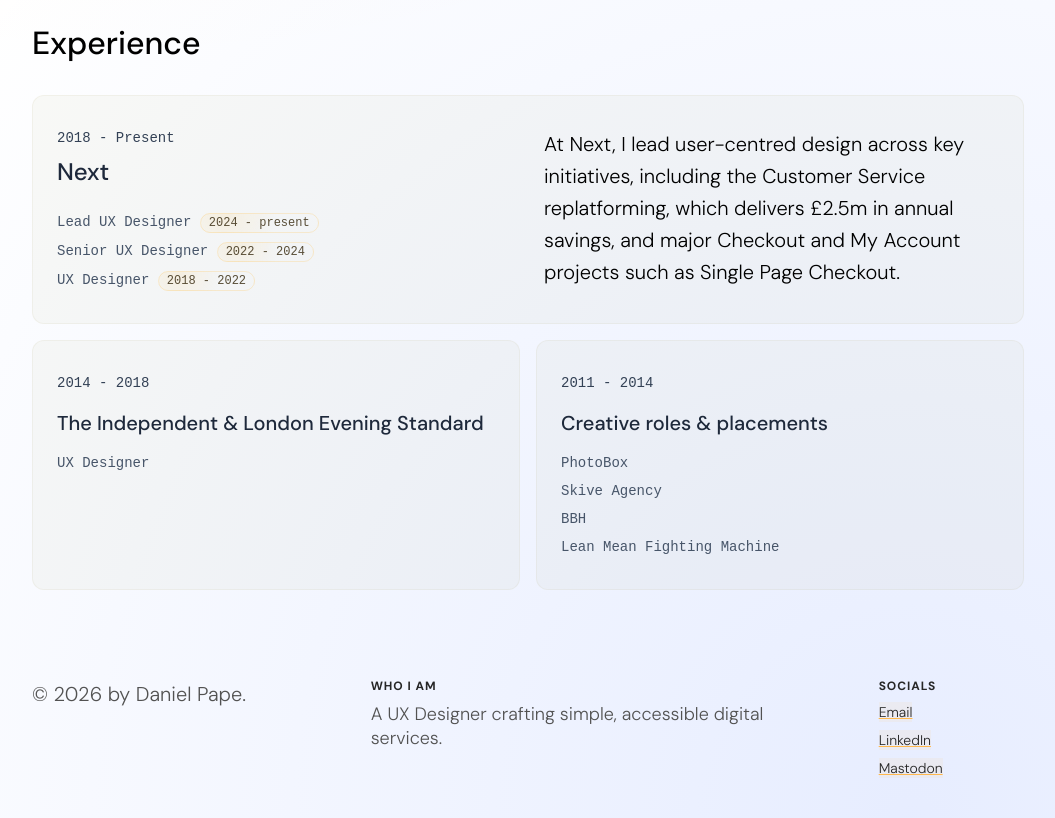
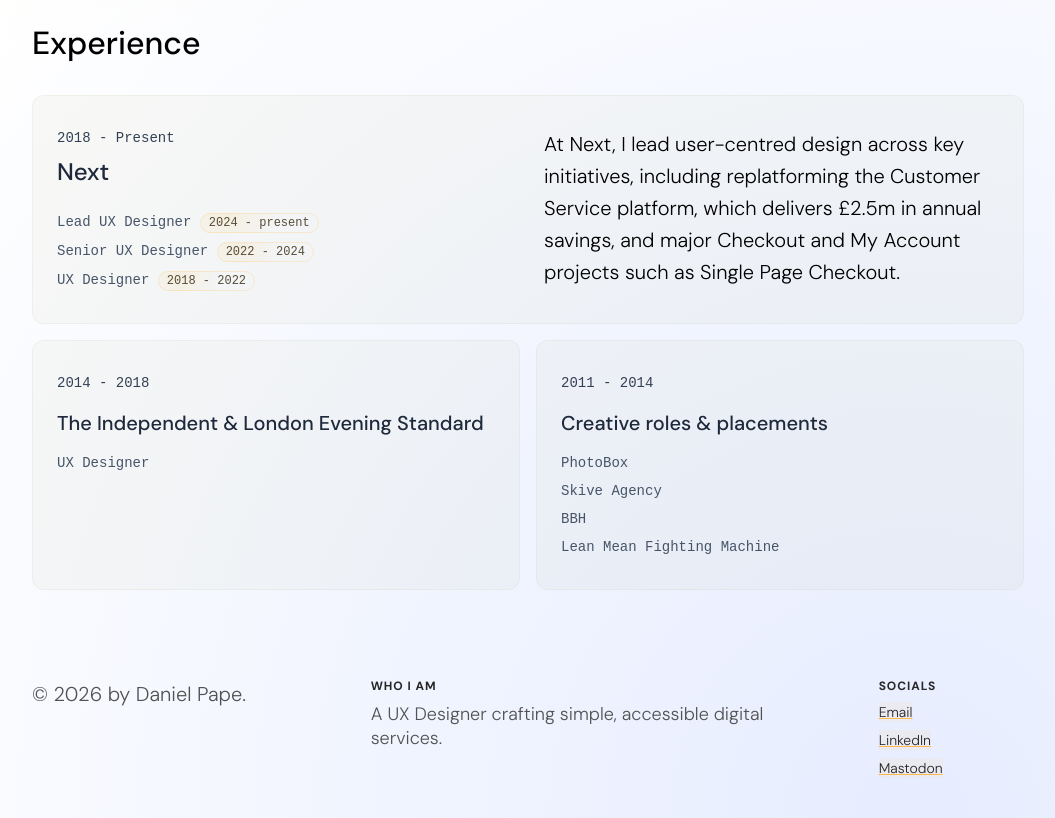
Before and after one commit to danielpape/danielpape.co.uk, a Next.js app: page / in a window 1280 px wide. Shown: the part 1160-1978 px from the top of the page, without its empty margins (112-1167 px from the left). Built offline with nearby package versions, Linux system fonts and the light colour scheme.

Commit message:
Update copy on Experience

```diff
--- a/components/sections/Experience.js
+++ b/components/sections/Experience.js
@@ -10,22 +10,25 @@
               <div className="experience__company">Next</div>
               <div className="experience__group">
                 <div className="experience__info">
-                  Lead UX Designer <span className="experience__pill">2024 - present</span>
+                  Lead UX Designer{" "}
+                  <span className="experience__pill">2024 - present</span>
                 </div>
                 <div className="experience__info">
-                  Senior UX Designer <span className="experience__pill">2022 - 2024</span>
+                  Senior UX Designer{" "}
+                  <span className="experience__pill">2022 - 2024</span>
                 </div>
                 <div className="experience__info">
-                  UX Designer <span className="experience__pill">2018 - 2022</span>
+                  UX Designer{" "}
+                  <span className="experience__pill">2018 - 2022</span>
                 </div>
               </div>
             </div>
             <div className="experience__section">
               <p className="experience__summary">
                 At Next, I lead user-centred design across key initiatives,
-                including the Customer Service replatforming, which delivers
-                £2.5m in annual savings, and major Checkout and My Account
-                projects such as Single Page Checkout.
+                including replatforming the Customer Service platform, which
+                delivers £2.5m in annual savings, and major Checkout and My
+                Account projects such as Single Page Checkout.
               </p>
             </div>
           </div>
```
